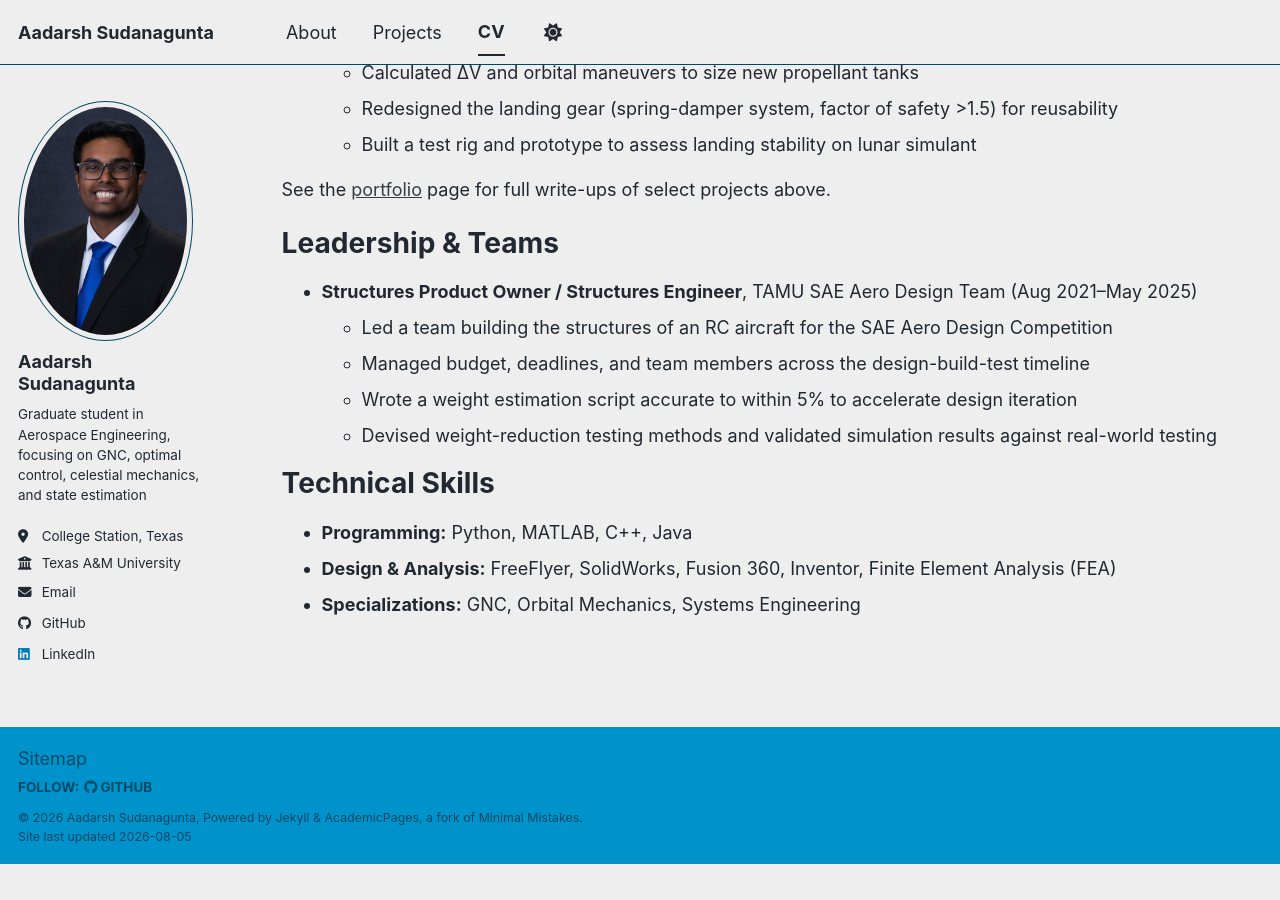
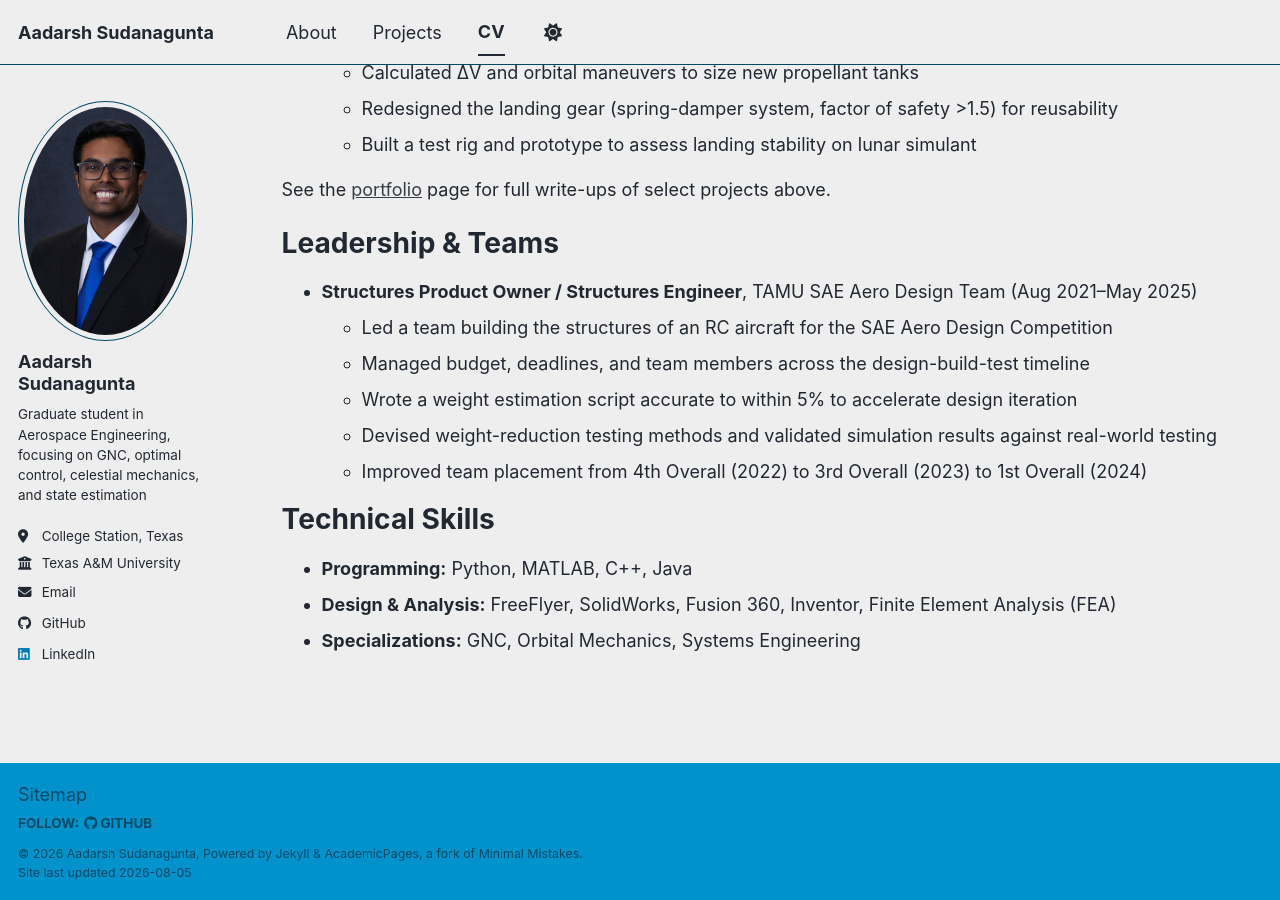
Before and after one commit to aadasud/aadasud.github.io, a Jekyll site: the page built from _pages/cv.md, in a window 1280 px wide and 900 px high, scrolled down 1488 px. Built offline with Jekyll 4.4.1, drawn with Linux system fonts in a browser that asks for light colours; a script bundle is joined from its source files by our own code; library files that are not in the unit come from our copies; before the commit the page ends 2352 px from its top, so only the background shows below that.

Commit message:
Update cv.md

```diff
--- a/_pages/cv.md
+++ b/_pages/cv.md
@@ -60,6 +60,7 @@ Leadership & Teams
   * Managed budget, deadlines, and team members across the design-build-test timeline
   * Wrote a weight estimation script accurate to within 5% to accelerate design iteration
   * Devised weight-reduction testing methods and validated simulation results against real-world testing
+  * Improved team placement from 4th Overall (2022) to 3rd Overall (2023) to 1st Overall (2024)
 
 Technical Skills
 ======
```
